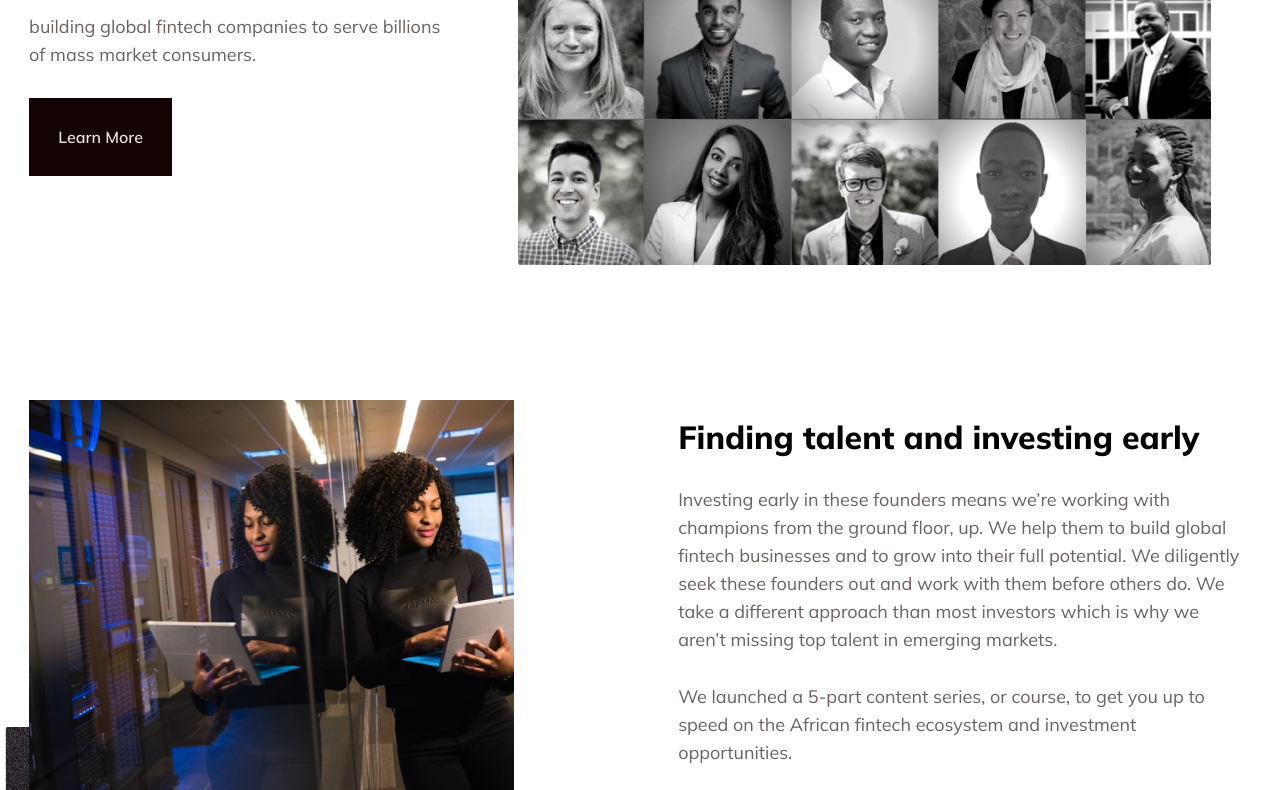
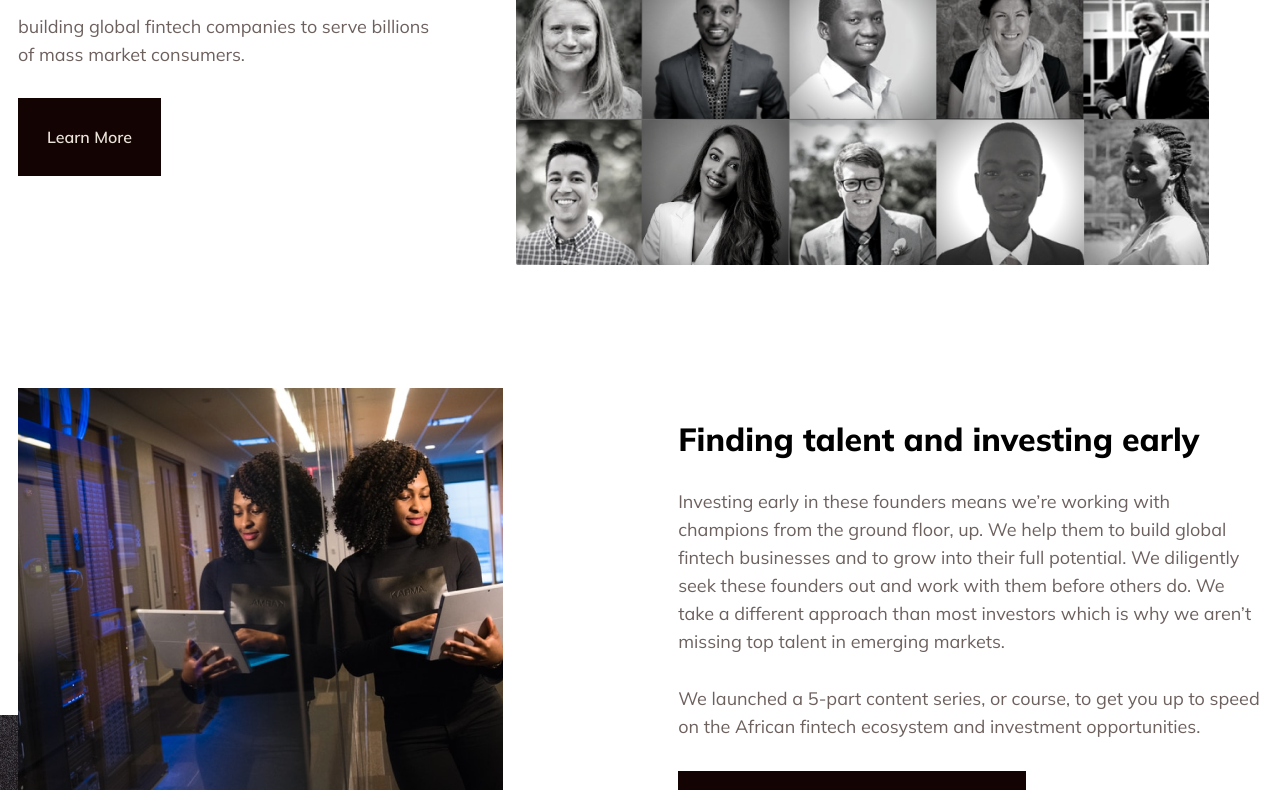
Before and after one commit to ShuyiOlutimi/no-media-query-responsive-site, a plain HTML site: page index.html in a window 1280 px wide. Shown: the part 375-1165 px from the top of the page. Drawn offline with Linux system fonts and the light colour scheme.

Commit message:
Reduced padding

```diff
--- a/stylesheet/styles.css
+++ b/stylesheet/styles.css
@@ -201,8 +201,8 @@ section:target {
 
 /* UTILITY CLASSES */
 .container {
-  padding-inline-start: var(--s1);
-  padding-inline-end: var(--s1);
+  padding-inline-start: var(--s0);
+  padding-inline-end: var(--s0);
   max-width: 80rem;
   margin-inline-start: auto;
   margin-inline-end: auto;
```
